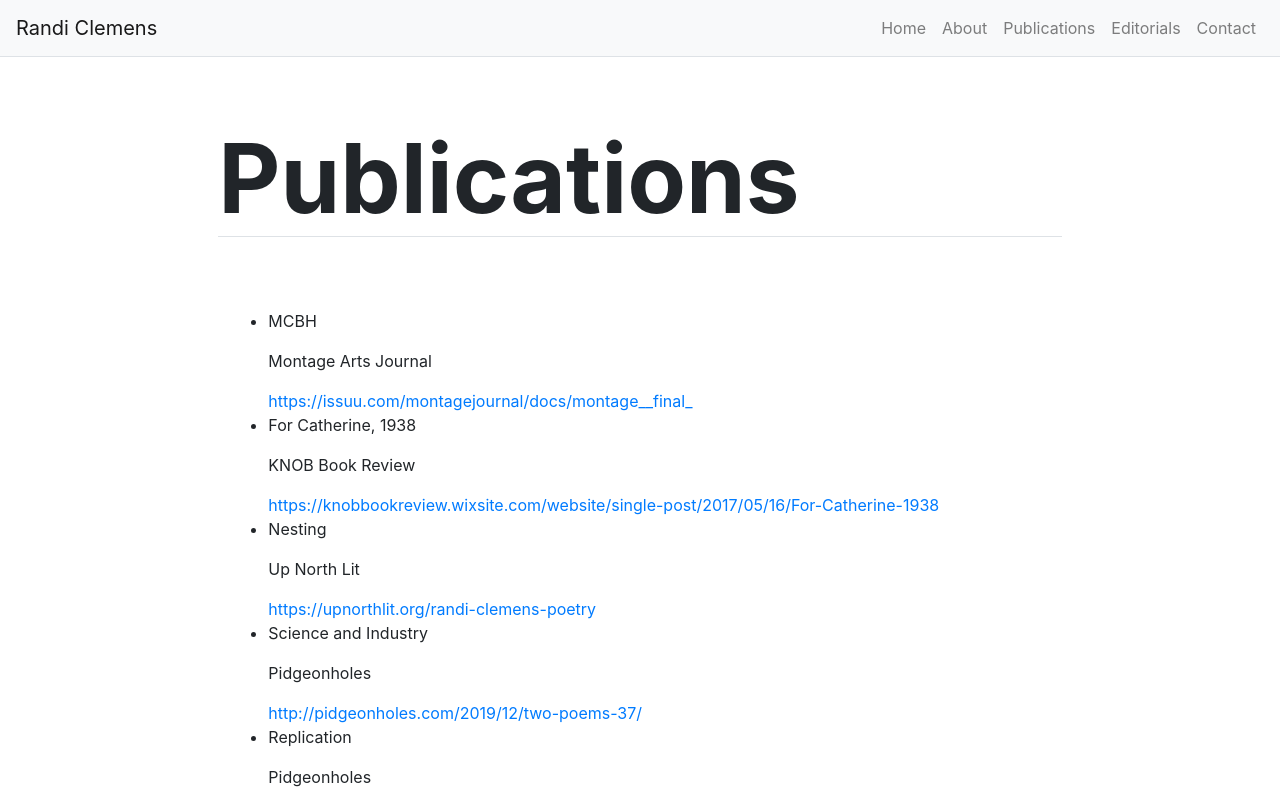
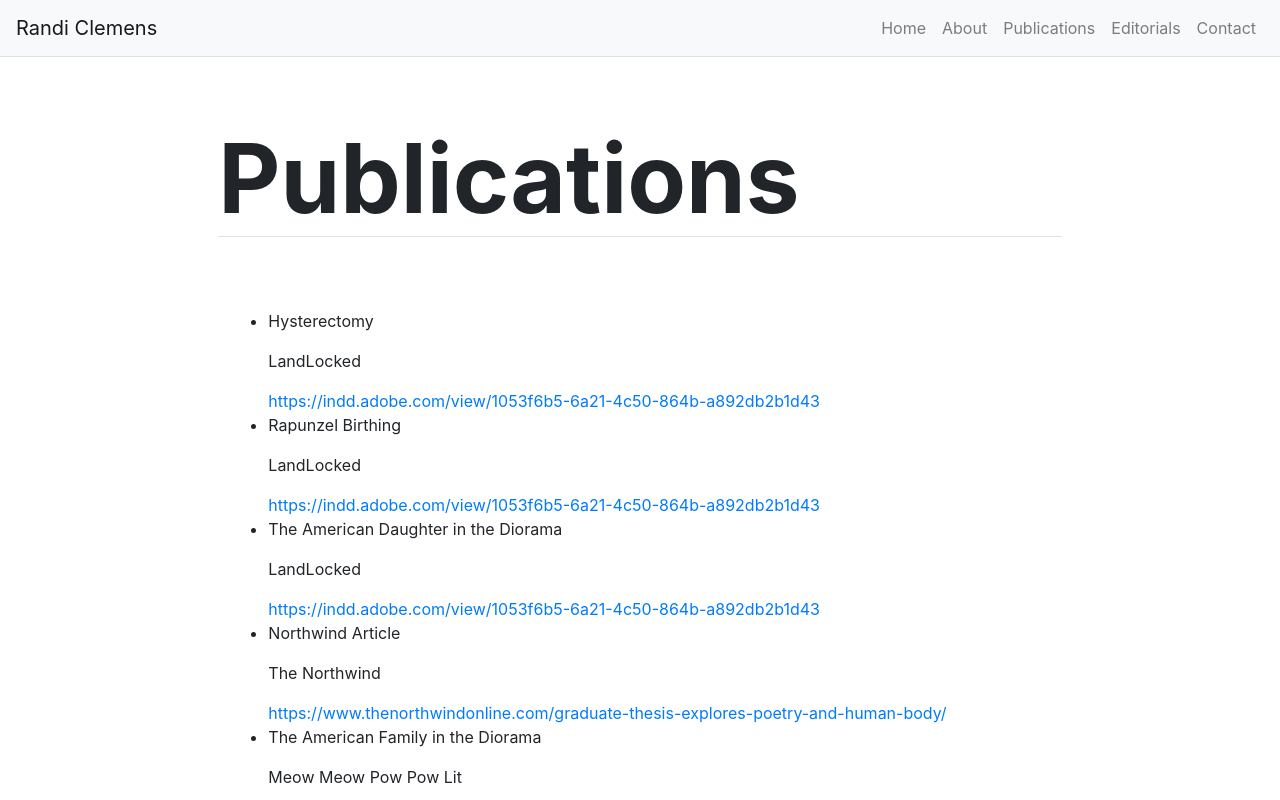
Before and after one commit to manovak24/randi_clemens, a React (Create React App) app: page /publications in a window 1280 px wide. Shown: the top 800 px of the page. Built offline with nearby package versions, Linux system fonts and the light colour scheme.

Commit message:
updating publication list component to reverse map the array of publications so most recent is at top of screen when rendered

```diff
--- a/src/Components/PublicationsList/PublicationList.js
+++ b/src/Components/PublicationsList/PublicationList.js
@@ -73,7 +73,7 @@ class PublicationsList extends React.Component {
 
     pubList = (publications) => (
                 <ul>
-                    {publications.map(publication => (
+                    {publications.slice(0).reverse().map(publication => (
                         <li key={publication.id}>
                             <p>{publication.title}</p>
                             <p>{publication.publisher}</p>
```
